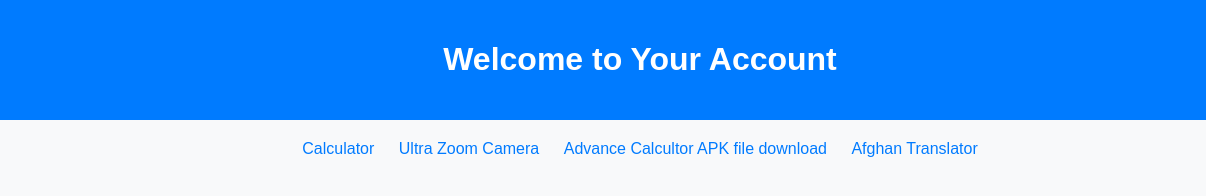
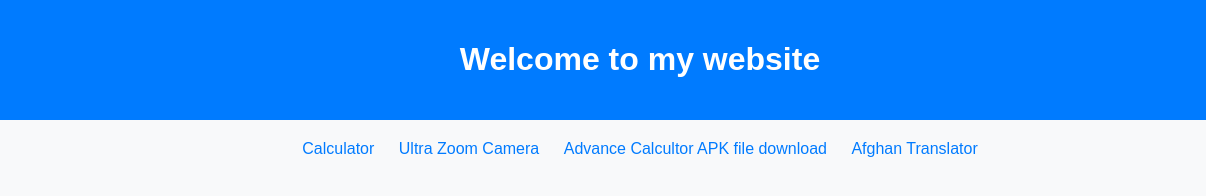
Before and after one commit to Everythingfreee/My-Web, a plain HTML site: page account.html in a window 1280 px wide. Shown: the full height of the page, 0-1206 px from the left. Drawn offline with Linux system fonts and the light colour scheme; sample sign-in values are in the browser's storage.

Commit message:
account.html

```diff
--- a/account.html
+++ b/account.html
@@ -89,7 +89,7 @@
 </head>
 <body>
     <div class="header">
-        <h1>Welcome to Your Account</h1>
+        <h1>Welcome to my website</h1>
     </div>
     <img src="profile-pic.jpg" alt="Profile Picture" class="profile-pic" onclick="toggleAccountInfo()">
 
```
